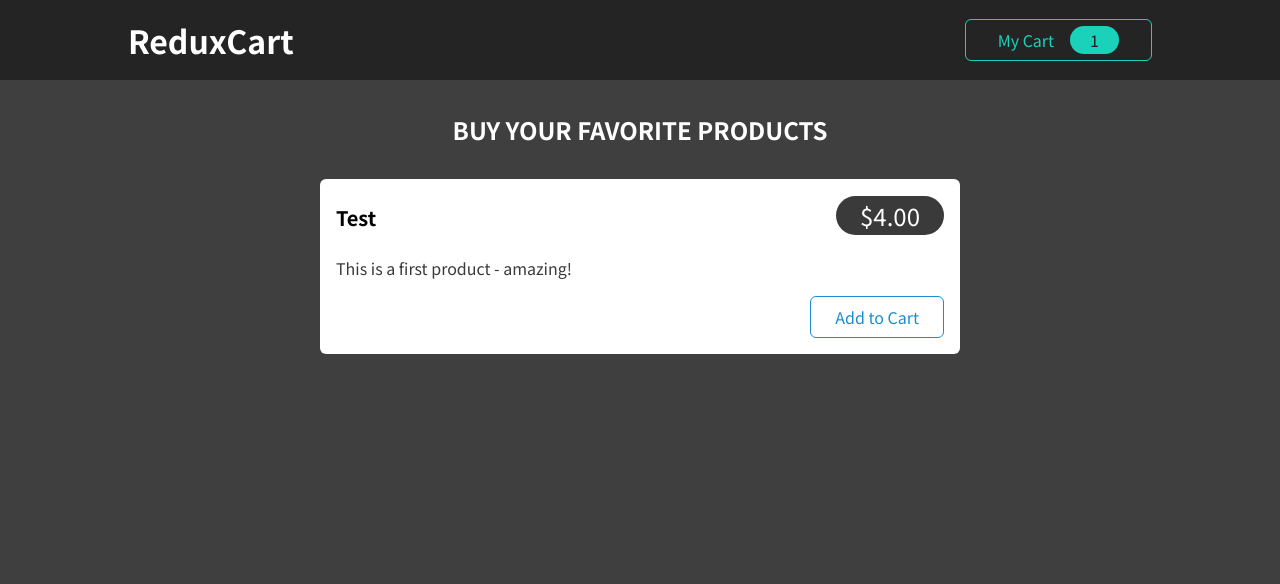
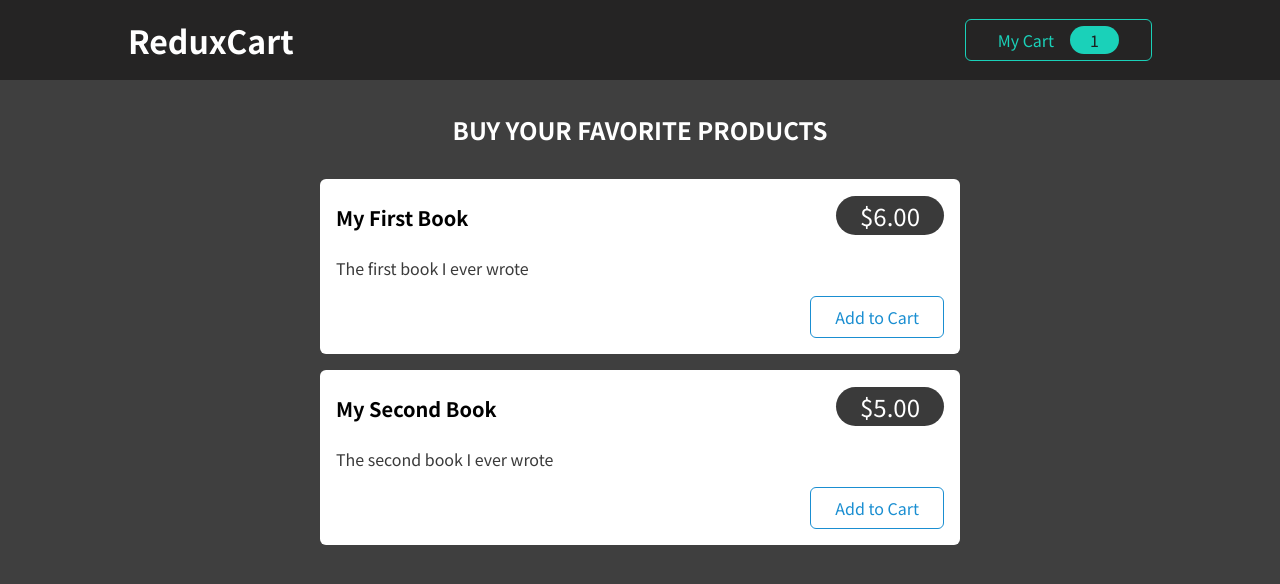
Before and after one commit to michalkrudysz/more-advanced-redux, a React (Create React App) app: page / in a window 1280 px wide. Shown: the top 584 px of the page. Built offline with nearby package versions, Linux system fonts and the light colour scheme.

Commit message:
Created a mock database with products and mapped it to display each item in a list along with all its values.

```diff
--- a/src/components/Shop/Products.js
+++ b/src/components/Shop/Products.js
@@ -1,16 +1,34 @@
 import ProductItem from "./ProductItem";
 import classes from "./Products.module.css";
+
+const DUMMY_PRODUCTS = [
+  {
+    id: "p1",
+    price: 6,
+    title: "My First Book",
+    description: "The first book I ever wrote",
+  },
+  {
+    id: "p2",
+    price: 5,
+    title: "My Second Book",
+    description: "The second book I ever wrote",
+  },
+];
 
 const Products = (props) => {
   return (
     <section className={classes.products}>
       <h2>Buy your favorite products</h2>
       <ul>
-        <ProductItem
-          title="Test"
-          price={4}
-          description="This is a first product - amazing!"
-        />
+        {DUMMY_PRODUCTS.map((product) => (
+          <ProductItem
+            key={product.id}
+            title={product.title}
+            price={product.price}
+            description={product.description}
+          />
+        ))}
       </ul>
     </section>
   );
```
